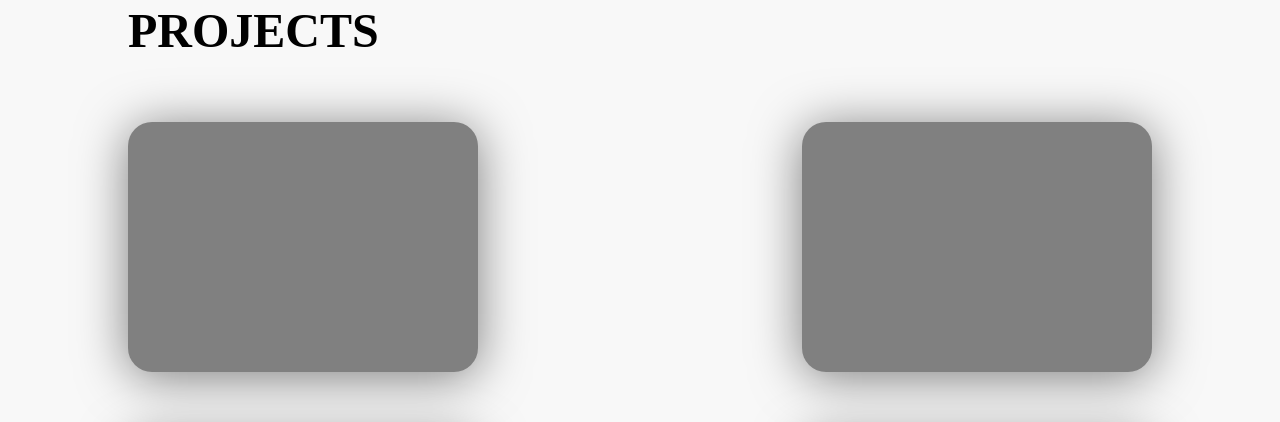
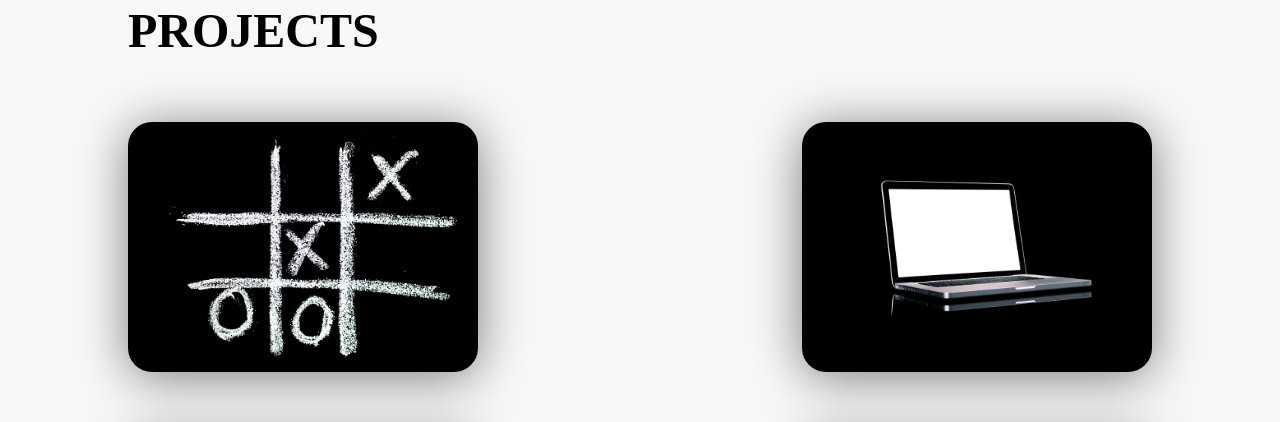
Before and after one commit to AlanBlandon/My-Portfolio, a plain HTML site: page index.html in a window 1280 px wide. Shown: the part 1520-1942 px from the top of the page. Drawn offline with nearby package versions, Linux system fonts and the light colour scheme; a web font is replaced by a local one.

Commit message:
Update style.css

```diff
--- a/style.css
+++ b/style.css
@@ -210,19 +210,19 @@ nav .items {
 }
 
 .grid-container .one {
-    background-image: url('images/project-images/tic-tac-toe.jpg');
+    background-image: url('images/project-images/tictactoe.jpg');
     background-position: center;
     background-size: 120%;
 }
 
 .grid-container .two {
-    background-image: url('images/project-images/laptop.jpg');
+    background-image: url('images/project-images/pc.jpg');
     background-position: center;
     background-size: 130%;
 }
 
 .grid-container .three {
-    background-image: url('images/project-images/discord-bot.png');
+    background-image: url('images/project-images/bot.png');
     background-position: center;
     background-size: 130%;
 }
```
